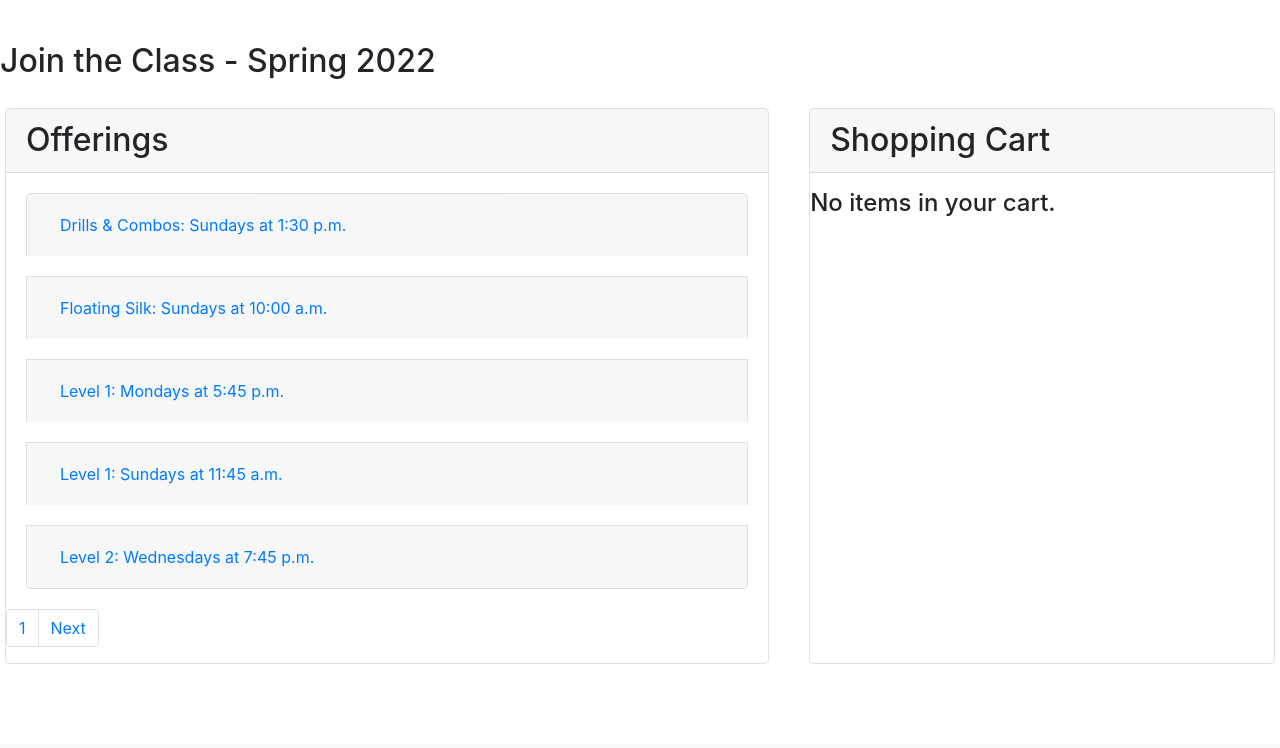
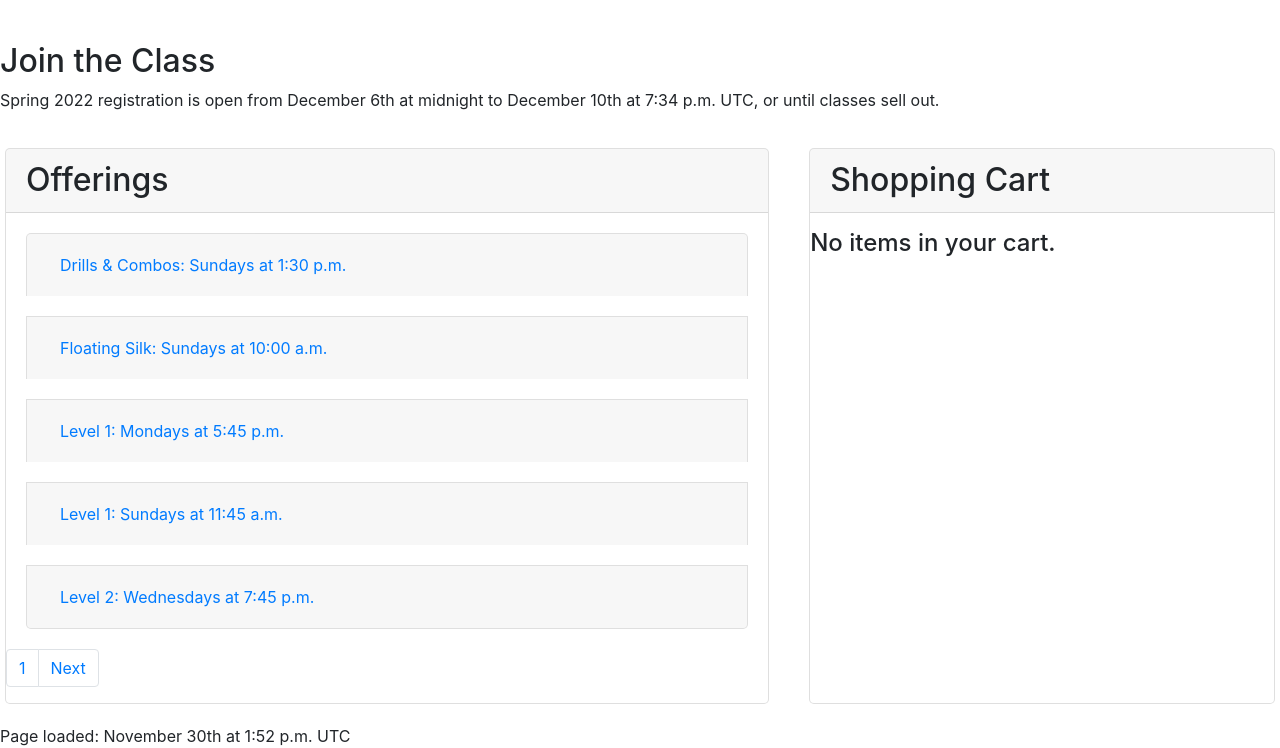
Before and after one commit to ruadh/CSCI-E-33a_Final_Project, a Django app: page / in a window 1280 px wide. Shown: the part 56-804 px from the top of the page. Before the commit the page ends 720 px from the top, so only its background shows below. Run offline with Django 3.2, Linux system fonts and the light colour scheme; a user stored in the database is signed in; data comes from the database, SQL or seed files in the repository; both versions use the stored data as it was after the commit; some libraries are stand-ins or nearby versions.

Commit message:
Adding registration open/close window text to index template

```diff
--- a/dance_school/enrollment/admin.py
+++ b/dance_school/enrollment/admin.py
@@ -10,6 +10,7 @@ from django.conf import settings
 from .models import User, Semester, Course, Offering, Location, LineItem, Order
 
 # timezone.activate(pytz.timezone(settings.DEFAULT_TIMEZONE))
+timezone.activate("US/Eastern")
 
 # Inlines - For adding related table data to a model's detail views
 class LineItemStackedInline(admin.StackedInline):
--- a/dance_school/enrollment/context_processors.py
+++ b/dance_school/enrollment/context_processors.py
@@ -6,6 +6,8 @@ from django.conf import settings
 def global_settings(request):
     return {
     'DEFAULT_TIMEZONE': settings.DEFAULT_TIMEZONE,
+    'DATE_TIME_FORMAT': settings.DATE_TIME_FORMAT,
+    'DATE_TIME_TIMEZONE_FORMAT': settings.DATE_TIME_TIMEZONE_FORMAT,
     'SCHOOL_NAME': settings.SCHOOL_NAME,
     'SCHOOL_POLICIES': settings.SCHOOL_POLICIES,
     'NO_OFFERINGS': settings.NO_OFFERINGS,
--- a/dance_school/enrollment/models.py
+++ b/dance_school/enrollment/models.py
@@ -29,6 +29,11 @@ class User(AbstractUser):
     emergency_phone = models.CharField(max_length=32, null=True, blank=True)
     accept_terms = models.DateTimeField(null=True, blank=True)
     contact_sheet_notes = models.CharField(max_length=2048, null=True, blank=True)
+
+    # TEMP FOR TESTING
+    @property
+    def current_time(self):
+        return timezone.now()
 
     def __str__(self):
         return f'{self.first_name} {self.last_name} ({self.username})'
--- a/dance_school/enrollment/templates/enrollment/index.html
+++ b/dance_school/enrollment/templates/enrollment/index.html
@@ -15,11 +15,12 @@
 </div>
 {% endif %}
 
-<h2>Join the Class
-    {% if semester %}
-        - {{semester}}
-    {% endif %}
-</h2>
+<h2>Join the Class</h2>
+{% if semester.registration_status == 'closed' %}
+    <p>{{semester}} registration closed on {{semester.registration_close}} </p>
+{% else %}
+    <p>{{semester}} registration is open from {{semester.registration_open|date:DATE_TIME_FORMAT}} to {{semester.registration_close|date:DATE_TIME_TIMEZONE_FORMAT}}, or until classes sell out. </p>
+{% endif %}
 
 <div class="row">
 
@@ -73,7 +74,7 @@
                         <h5>Register Now</h5>
                         <p><span class="label">Price:  </span>${{offering.price}}</p>
                         {% if offering.semester.registration_status == 'future' %}
-                            <p>Registration for this class will open on {{offering.semester.registration_open|date:"F jS \a\t P"}}</p>
+                            <p>Registration for this class will open on {{offering.semester.registration_open|date:DATE_TIME_FORMAT}}</p>
                         {% elif offering.spots_left == 0 %}
                             <p>This class is sold out.</p>
                         {% elif offering.semester.registration_status == 'closed' %}
--- a/dance_school/enrollment/templates/enrollment/layout.html
+++ b/dance_school/enrollment/templates/enrollment/layout.html
@@ -48,6 +48,10 @@
     {% block body %}
     {% endblock %}
 
+    <footer>
+        Page loaded:  {{user.current_time|date:DATE_TIME_TIMEZONE_FORMAT}}
+    </footer>
+
     <!-- Bootstrap JS -->
     <script src="https://code.jquery.com/jquery-3.3.1.slim.min.js" integrity="sha384-q8i/X+965DzO0rT7abK41JStQIAqVgRVzpbzo5smXKp4YfRvH+8abtTE1Pi6jizo" crossorigin="anonymous"></script>
     <script src="https://cdnjs.cloudflare.com/ajax/libs/popper.js/1.14.3/umd/popper.min.js" integrity="sha384-ZMP7rVo3mIykV+2+9J3UJ46jBk0WLaUAdn689aCwoqbBJiSnjAK/l8WvCWPIPm49" crossorigin="anonymous"></script>
--- a/dance_school/enrollment/views.py
+++ b/dance_school/enrollment/views.py
@@ -145,8 +145,8 @@ def index(request, page=None, message=None):
     else:
         cart = None
 
-    # Get the name of the latest semester for display
-    semester = latest_semester().name
+    # Pass the latest semester to the template
+    semester = latest_semester()
 
     return render(request, 'enrollment/index.html', {
         'page': page,
```
Also changed, not shown: dance_school/dance_school/settings.py (+7 -1 lines), dance_school/db.sqlite3.
